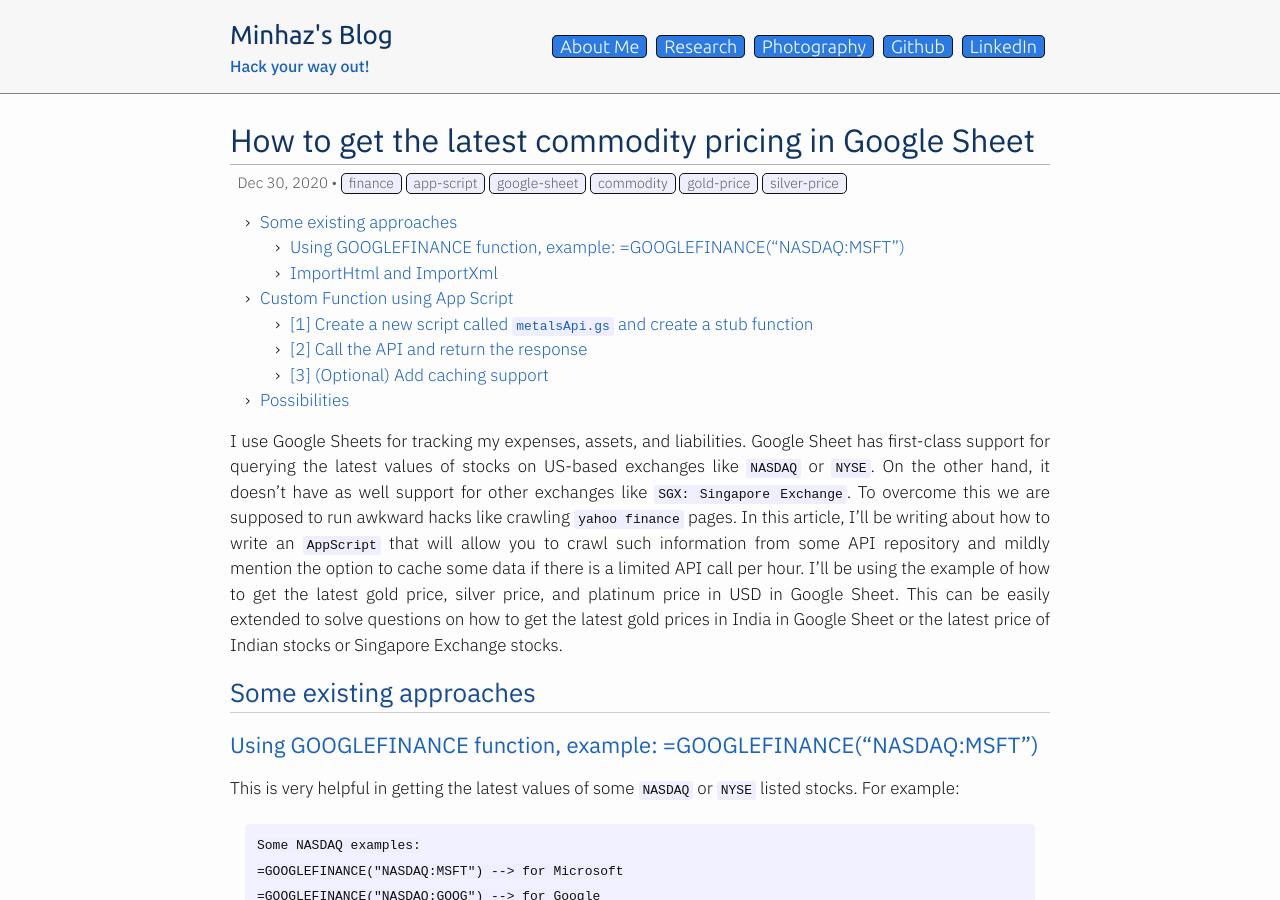
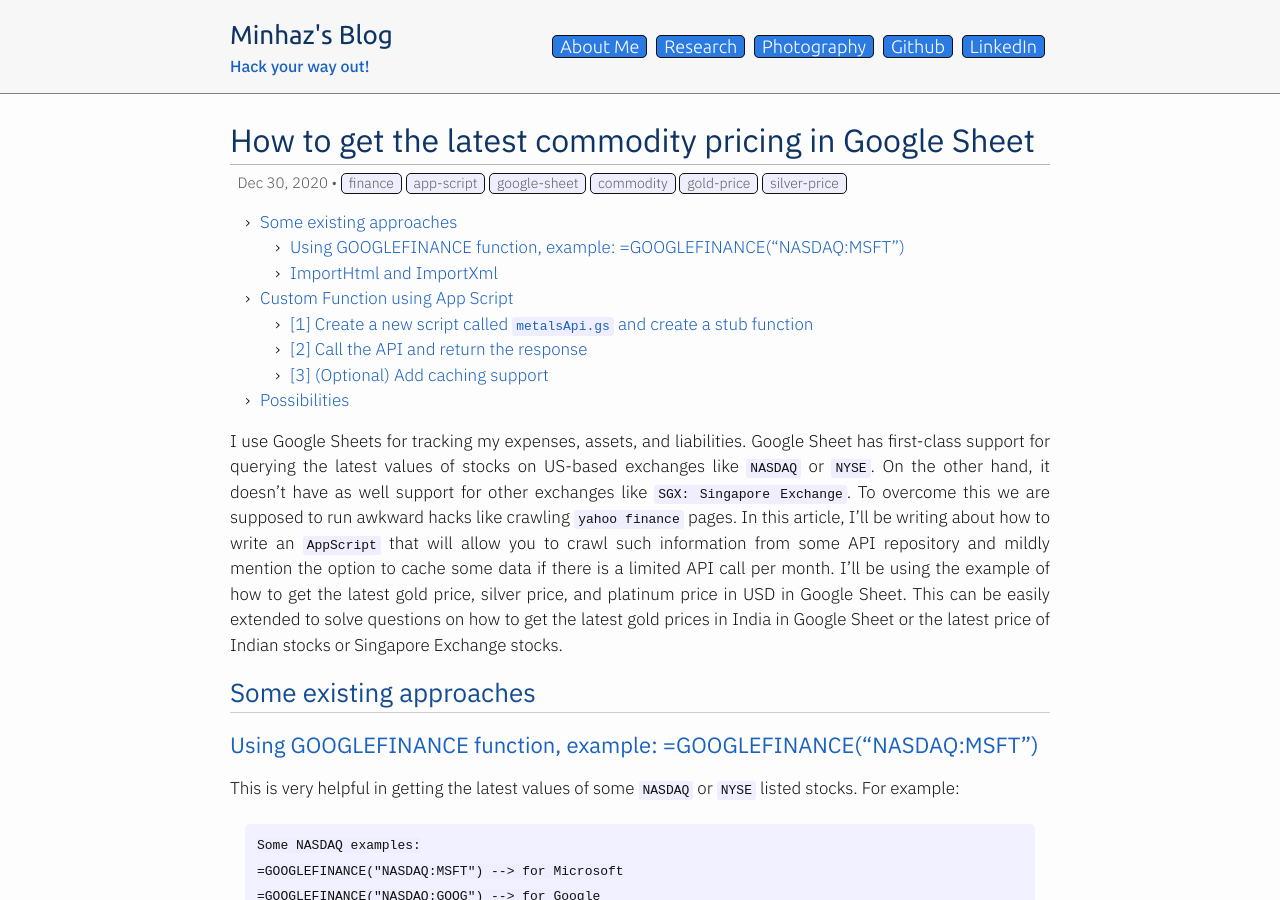
Before and after one commit to mebjas/mebjas.github.io, a Jekyll site: the page built from _posts/2020-12-30-how-to-get-commodity-price-in-google-sheet.md, in a window 1280 px wide and 900 px high. Built offline with Jekyll 4.4.1, drawn with Linux system fonts in a browser that asks for light colours; comment, search, counter and statistics services are not loaded; some of the changed text lies outside the part shown.

Commit message:
Update to caching duration in post

```diff
--- a/_posts/2020-12-30-how-to-get-commodity-price-in-google-sheet.md
+++ b/_posts/2020-12-30-how-to-get-commodity-price-in-google-sheet.md
@@ -8,7 +8,7 @@
 image: '../images/post22_image1.jpg'
 ---
 
-I use Google Sheets for tracking my expenses, assets, and liabilities. Google Sheet has first-class support for querying the latest values of stocks on US-based exchanges like `NASDAQ` or `NYSE`. On the other hand, it doesn't have as well support for other exchanges like `SGX: Singapore Exchange`. To overcome this we are supposed to run awkward hacks like crawling `yahoo finance` pages. In this article, I'll be writing about how to write an `AppScript` that will allow you to crawl such information from some API repository and mildly mention the option to cache some data if there is a limited API call per hour. I'll be using the example of how to get the latest gold price, silver price, and platinum price in USD in Google Sheet. This can be easily extended to solve questions on how to get the latest gold prices in India in Google Sheet or the latest price of Indian stocks or Singapore Exchange stocks.
+I use Google Sheets for tracking my expenses, assets, and liabilities. Google Sheet has first-class support for querying the latest values of stocks on US-based exchanges like `NASDAQ` or `NYSE`. On the other hand, it doesn't have as well support for other exchanges like `SGX: Singapore Exchange`. To overcome this we are supposed to run awkward hacks like crawling `yahoo finance` pages. In this article, I'll be writing about how to write an `AppScript` that will allow you to crawl such information from some API repository and mildly mention the option to cache some data if there is a limited API call per month. I'll be using the example of how to get the latest gold price, silver price, and platinum price in USD in Google Sheet. This can be easily extended to solve questions on how to get the latest gold prices in India in Google Sheet or the latest price of Indian stocks or Singapore Exchange stocks.
 
 ## Some existing approaches
 ### Using GOOGLEFINANCE function, example: =GOOGLEFINANCE("NASDAQ:MSFT")
@@ -129,7 +129,7 @@
 _*The values are from the date I wrote this article._
 
 ### [3] (Optional) Add caching support
-If there is limited API calls per hour and you don't care much about the data being delayed by say 10 minutes you can leverage [CacheService](https://developers.google.com/apps-script/reference/cache/cache?hl=en) class in App Script.
+If there is limited API calls per month and you don't care much about the data being delayed by say a day (might work for commodity like Gold) you can leverage [CacheService](https://developers.google.com/apps-script/reference/cache/cache?hl=en) class in App Script.
 
 > This class allows you to insert, retrieve, and remove items from a cache. This can be particularly useful when you want frequent access to an expensive or slow resource. For example, say you have an RSS feed at example.com that takes 20 seconds to fetch, but you want to speed up access on an average request.
 [Source: developer.google.com](https://developers.google.com/apps-script/reference/cache/cache?hl=en)
```
Also changed, not shown: other parts of _posts/2020-12-30-how-to-get-commodity-price-in-google-sheet.md (+4 -3 lines).
